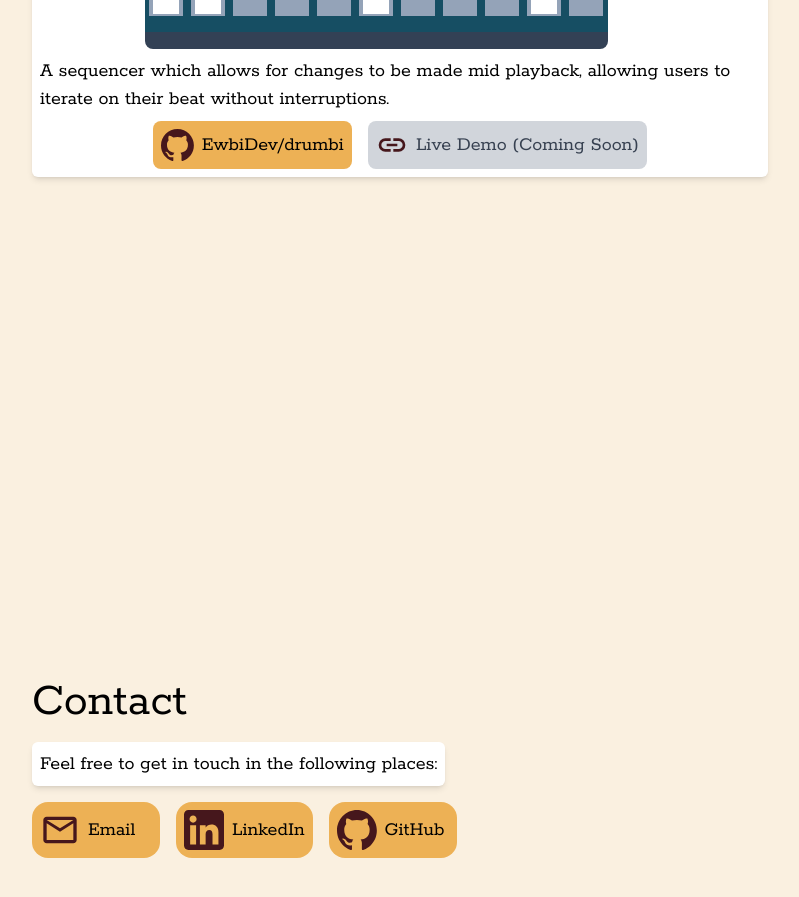
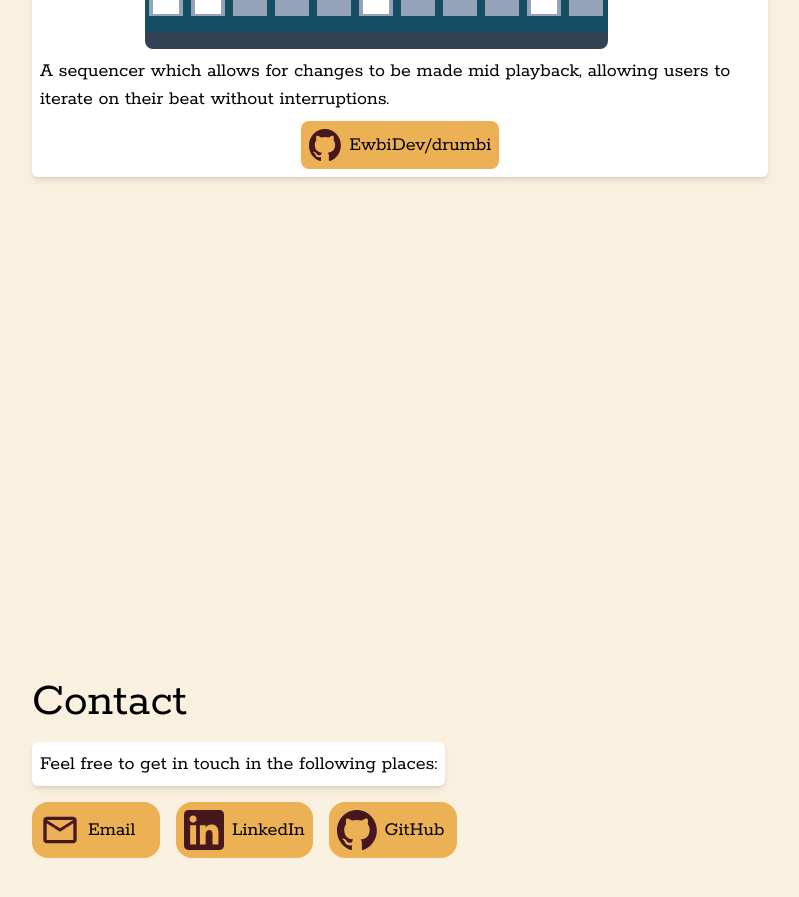
Before and after one commit to EwbiDev/ewbi-portfolio, a React (Vite) app: page / in a window 1280 px wide. Shown: the part 2080-2977 px from the top of the page, without its empty margins (240-1039 px from the left). Built offline with nearby package versions, Linux system fonts and the light colour scheme.

Commit message:
feat: add demo button link toggle

```diff
--- a/src/components/ProjectList/Project/index.jsx
+++ b/src/components/ProjectList/Project/index.jsx
@@ -13,6 +13,7 @@ export default function Project({
   gitHubLinkText,
   demoLink,
   demoEnable,
+  showDemoBtn,
 }) {
   return (
     <li>
@@ -41,12 +42,14 @@ export default function Project({
               text={gitHubLinkText}
               enable={true}
             />
+            {showDemoBtn && (
               <LinkButton
                 href={demoLink}
                 imgSrc={link}
                 text="Live Demo (Coming Soon)"
                 enable={demoEnable}
               />
+            )}
           </div>
         </div>
       </Card>
```
Lines whose indentation alone changed are shown as unchanged.
